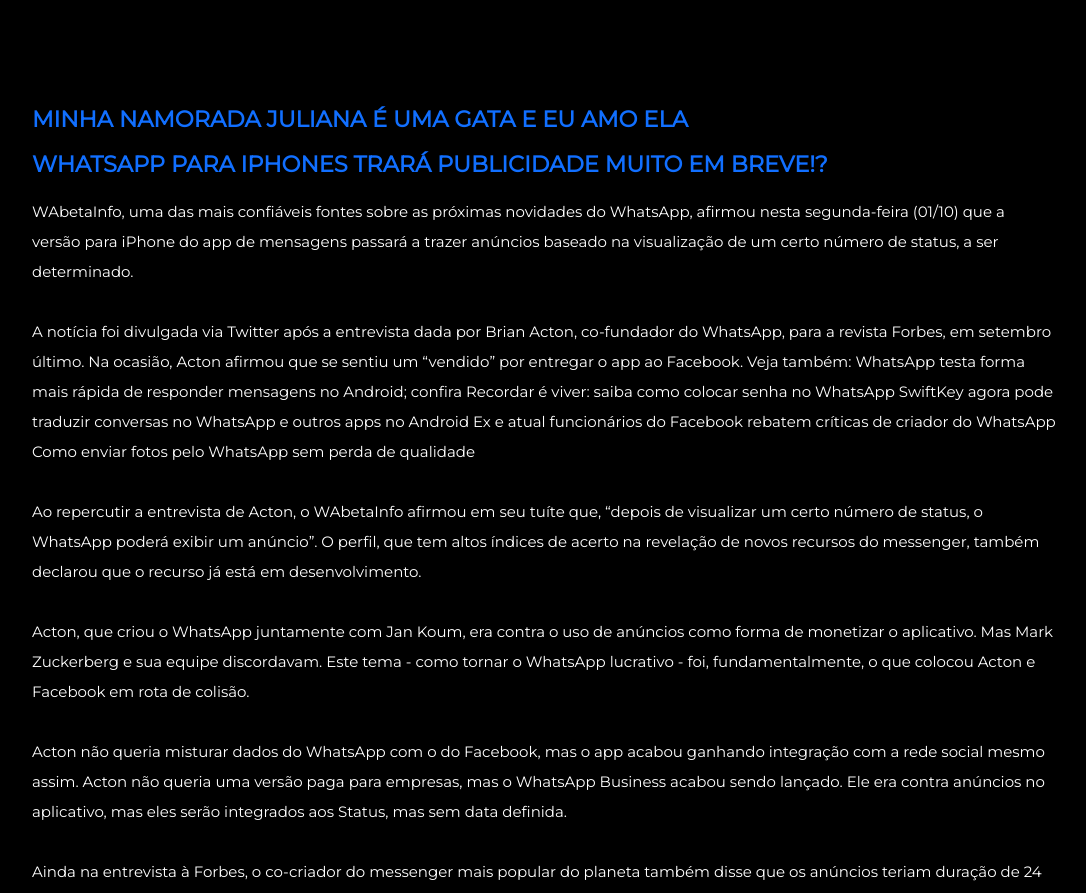
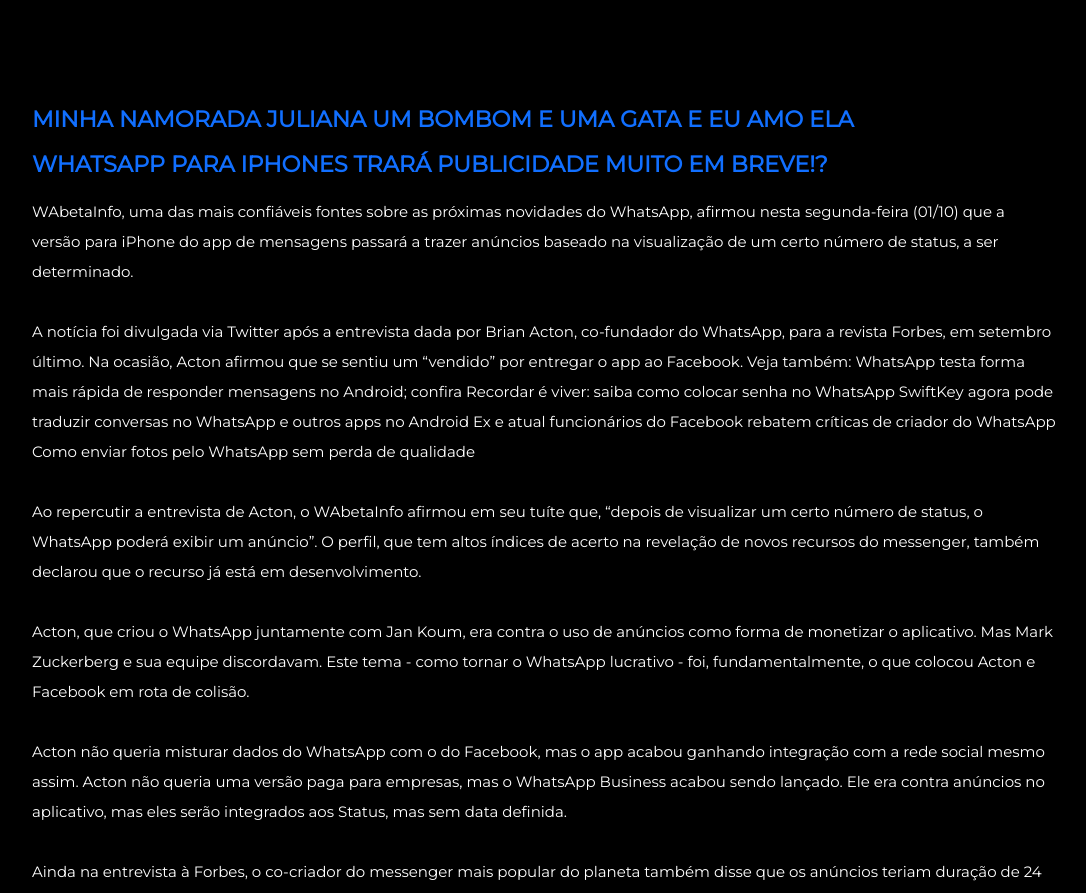
Before and after one commit to Marcelo076/PROJETO_LMS, a plain HTML site: page noticias.html in a window 1280 px wide. Shown: the part 895-1788 px from the top of the page, without its empty margins (96-1182 px from the left). Drawn offline with Linux system fonts and the light colour scheme.

Commit message:
Update noticias.html

```diff
--- a/noticias.html
+++ b/noticias.html
@@ -78,7 +78,7 @@
 
 
         <!-- NOTÍCIA 1 -->
-	<h2>minha namorada juliana é uma gata e eu amo ela </h2>
+	<h2>minha namorada juliana um bombom e uma gata e eu amo ela </h2>
         <h2>WhatsApp para iPhones trará publicidade muito em breve!?</h2>
 
         <p>WAbetaInfo, uma das mais confiáveis fontes sobre as próximas novidades do WhatsApp, afirmou nesta segunda-feira (01/10) que a versão para iPhone do app de mensagens passará a trazer anúncios baseado na visualização de um certo número de status, a ser determinado.
```
